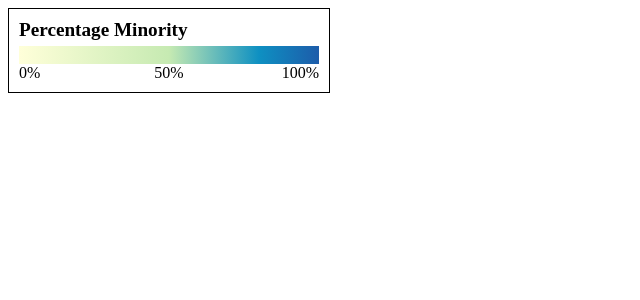
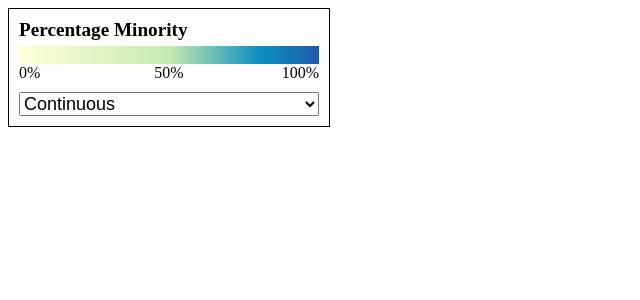
Before and after one commit to cfpb/mapusaurus, a Django app: template institutions/mapping/templates/index.html in a window 1280 px wide. Shown: the top 300 px of the page, without its empty margins (0-640 px from the left). Run offline with Django 3.2, Linux system fonts and the light colour scheme; the template is opened without the code that fills it, so the values that code supplies are empty; parts of the project's set-up code (start-up, migrations or seed data) failed here and were passed over; some libraries are stand-ins or nearby versions.

Commit message:
UI for selecting color scheme

```diff
--- a/institutions/mapping/static/mapping/css/map.css
+++ b/institutions/mapping/static/mapping/css/map.css
@@ -20,3 +20,9 @@
   margin-top: 5px;
   background: linear-gradient(to right, #ffffd9, #c6eab2 50%, #0e90c2 80%, #1d5caa);
 }
+
+#style-selector {
+  width: 100%;
+  margin-top: 10px;
+  font-size: large;
+}
--- a/institutions/mapping/static/mapping/js/map.js
+++ b/institutions/mapping/static/mapping/js/map.js
@@ -23,7 +23,8 @@ var Mapusaurus = {
         Mapusaurus.addKey(map);
         Mapusaurus.layers.tract.minority = L.geoJson(
             {type: 'FeatureCollection', features: []},
-            {onEachFeature: Mapusaurus.eachMinority}
+            {onEachFeature: Mapusaurus.eachMinority,
+             style: Mapusaurus.minorityContinuousStyle}
         );
         Mapusaurus.layers.tract.minority.addTo(map);
         if (Mapusaurus.urlParam('lender')) {
@@ -36,6 +37,11 @@ var Mapusaurus = {
         map.on('moveend', Mapusaurus.reloadGeo);
         //  @todo: really, we only care on zoom-out + part which is new
         map.on('zoomend', Mapusaurus.reloadGeo);
+        //  Connect style selector
+        $('#style-selector').on('change', function() {
+            Mapusaurus.layers.tract.minority.setStyle(
+                Mapusaurus[$('#style-selector').val()]);
+        });
         //  Kick it off
         Mapusaurus.reloadGeo();
     },
@@ -264,16 +270,40 @@ var Mapusaurus = {
         return circle;
     },
 
+    //  Used to determine color within a gradient
+    minorityContinuousStyle: function(feature) {
+        var minorityPercent = 1 - feature.properties['layer_minority'][
+                                'non_hisp_white_only_perc'],
+            bucket = Mapusaurus.toBucket(minorityPercent),
+            // convert given percentage to percents within bucket's bounds
+            bucketPercent = (minorityPercent - bucket.lowerBound) / bucket.span;
+        return {
+            fillColor: Mapusaurus.colorFromPercent(bucketPercent,
+                                                   bucket.colors),
+            fillOpacity: 0.7,
+            weight: 2,
+            color: '#babbbd'
+        };
+
+    },
+
+    //  Determines colors via distinct buckets
+    minorityBucketedStyle: function(feature) {
+        var minorityPercent = 1 - feature.properties['layer_minority'][
+                                'non_hisp_white_only_perc'],
+            bucket = Mapusaurus.toBucket(minorityPercent);
+        return {
+            fillColor: Mapusaurus.colorFromPercent(0.5, bucket.colors),
+            fillOpacity: 0.7,
+            weight: 2,
+            color: '#babbbd'
+        };
+    },
+
     /* Style/extras for each census tract in the minorities layer */
     eachMinority: function(feature, layer) {
       var nonMinorityPercent = feature.properties['layer_minority'][
           'non_hisp_white_only_perc'];
-      layer.setStyle({
-          fillColor: Mapusaurus.getColorValue(1 - nonMinorityPercent),
-          fillOpacity: 0.7,
-          weight: 2,
-          color: '#babbbd'
-      });
       //  keep expected functionality with double clicking
       layer.on('dblclick', function(ev) {
         Mapusaurus.map.setZoomAround(ev.latlng, Mapusaurus.map.getZoom() + 1);
@@ -342,13 +372,6 @@ var Mapusaurus = {
         return Mapusaurus.colorRanges[len - 1];  //  last color
     },
 
-    getColorValue: function(percent) {
-        var bucket = Mapusaurus.toBucket(percent),
-            // convert given percentage to percents within bucket's bounds
-            bucketPercent = (percent - bucket.lowerBound) / bucket.span;
-        return Mapusaurus.colorFromPercent(bucketPercent, bucket.colors);
-    },
-
     /* Given low and high colors and a percent, figure out the RGB of said
      * percent in that scale */
     colorFromPercent: function(percent, c) {
--- a/institutions/mapping/templates/index.html
+++ b/institutions/mapping/templates/index.html
@@ -26,6 +26,10 @@
                 >50%</span><span
                 style="display: inline-block; width: 25%; text-align: right;"
                 >100%</span></div>
+            <select id="style-selector">
+                <option value="minorityContinuousStyle" selected>Continuous</option>
+                <option value="minorityBucketedStyle">Bucketed</option>
+            </select>
         </section>
 
 
```
